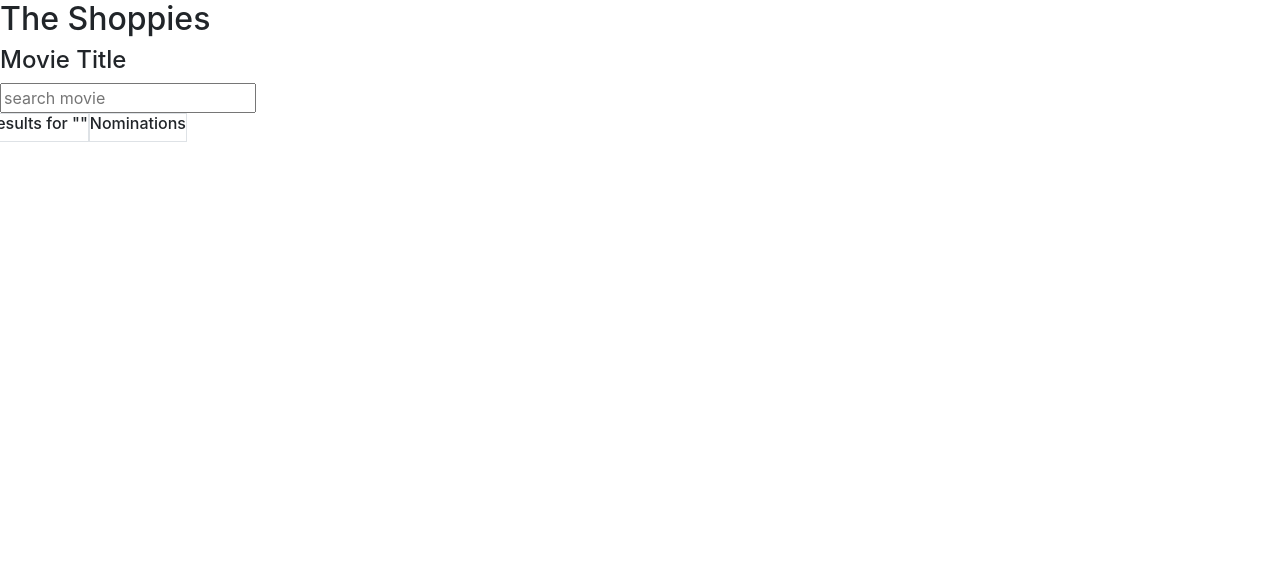
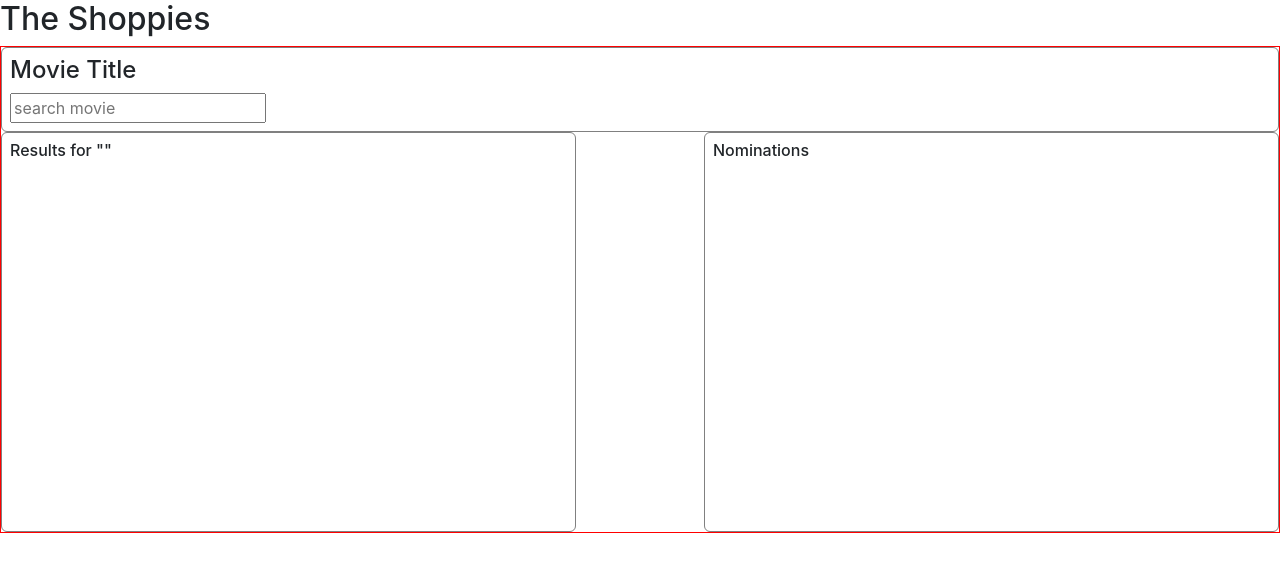
Before and after one commit to vshengeliya/Shopify-Challenge, a React (Create React App) app: page / in a window 1280 px wide. Shown: the top 572 px of the page. Built offline with nearby package versions, Linux system fonts and the light colour scheme.

Commit message:
styled component added

```diff
--- a/package.json
+++ b/package.json
@@ -11,6 +11,7 @@
     "react-dom": "^17.0.1",
     "react-js-banner": "^0.5.2",
     "react-scripts": "4.0.1",
+    "styled-components": "^5.2.1",
     "web-vitals": "^0.2.4"
   },
   "scripts": {
--- a/src/Containers/MovieContainer.js
+++ b/src/Containers/MovieContainer.js
@@ -1,6 +1,31 @@
 import React from 'react';
+import styled from 'styled-components'
 import MovieCard from '../Components/MovieCard'
 import "../ResultContainer.css";
+
+const MovieWrapper = styled.div`
+    display: flex;
+    justify-content: space-between;
+    width: 100%;
+`
+
+const Movies = styled.div`
+    border: 1px solid gray;
+    border-radius: 6px;
+    padding: 8px;
+    width: 45%;
+    height: 50vh;
+    overflow: scroll;
+`
+
+const Nominations = styled.div`
+    border: 1px solid gray;
+    border-radius: 6px;
+    padding: 8px;
+    width: 45%;
+    height: 50vh;
+    overflow: scroll;
+`
 
 function MovieContainer (props) {
 
@@ -26,17 +51,24 @@ function MovieContainer (props) {
     }
 
         return(
-            <>
-            <div className="col-s-2 border col-xs-offset-4">
+            <MovieWrapper>
+                <Movies>
+                    {<h6>{props.tooManyResults ? 'Too many results - please refine search...' : `Results for "${props.movie}"`}</h6>}
+                    {renderMovie()}
+                </Movies>
+                <Nominations>
+                    <h6>Nominations</h6>
+                    {renderNominatedMovies()}
+                </Nominations>
+                {/* <div className="col-s-2 border col-xs-offset-4">
                     <h6>  Results for "{props.movie}"</h6>
                     {renderMovie()}
                 </div>
                 <div className="col-s-2 border col-xs-offset-4">
                     <h6>Nominations</h6>
                     {renderNominatedMovies()}
-            </div>
-            </>
-
+                </div> */}
+            </MovieWrapper>
         )
 };
 
--- a/src/Containers/ResultContainer.js
+++ b/src/Containers/ResultContainer.js
@@ -1,8 +1,24 @@
 import React from 'react';
+import styled from 'styled-components'
 import Search from '../Components/Search'
-import "../ResultContainer.css";
 import MovieContainer from '../Containers/MovieContainer';
 import Banner from 'react-js-banner';
+
+const ResultsWrapper = styled.div`
+    display: flex;
+    flex-direction: column;
+    border: 1px solid red;
+    height: auto;
+    justify-content: center;
+    align-items: center;
+`
+
+const SearchWrapper = styled.div`
+    width: 100%;
+    border: 1px solid gray;
+    border-radius: 6px;
+    padding: 8px;
+`
 
 class ResultContainer extends React.Component {
 
@@ -12,7 +28,8 @@ class ResultContainer extends React.Component {
         nominatedMovies: null,
         isMax: false,
         renderBanner: false,
-        updatedMovies: []
+        updatedMovies: [],
+        tooManyResults: false
     };
 
     componentDidUpdate(prevProps, prevState){
@@ -20,7 +37,13 @@ class ResultContainer extends React.Component {
         if (this.state.movie !== prevState.movie){
             fetch(`http://www.omdbapi.com/?s=${this.state.movie}&apikey=${process.env.REACT_APP_API_KEY}`)
             .then(resp => resp.json())
-            .then(data=> this.setState({movieObject: data.Search}))
+            .then(data => {
+                if (data.Error === 'Too many results.') {
+                    this.setState({ tooManyResults: true })
+                } else {
+                    this.setState({movieObject: data.Search, tooManyResults: false })
+                }
+            })
         };
     };
 
@@ -63,20 +86,22 @@ class ResultContainer extends React.Component {
 
     render() {
         return(
-            <>
+            <ResultsWrapper>
             { this.state.renderBanner ? this.renderDisplayBanner() : null }
+            <SearchWrapper>
                 <h4>Movie Title</h4>
                 <Search searchHandler={this.searchHandler} searchValue={this.state.movie}/>
-            <div className='row'>
+            </SearchWrapper>
             <MovieContainer
                 movie={this.state.movie}
                 movieObject={this.state.movieObject}
                 getNominatedMovies={this.getNominatedMovies}
                 appClickHandler ={this.appClickHandler}
                 updatedMovies={this.state.updatedMovies}
-            removeClickHandler={this.removeClickHandler}/>
-            </div>
-            </>
+                removeClickHandler={this.removeClickHandler}
+                tooManyResults={this.state.tooManyResults}
+            />
+            </ResultsWrapper>
         )
     };
 };
```
Also changed, not shown: 1 other file (tests, documents, lock files or other folders). Lines whose indentation alone changed are shown as unchanged.
